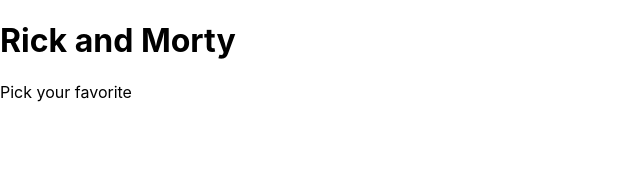
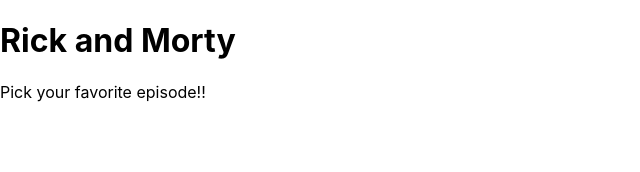
Before and after one commit to Kento75/TypeScriptWithModernReact, a React (Create React App) app in the folder redux-principles/: page / in a window 1280 px wide. Shown: the top 172 px of the page, without its empty margins (0-640 px from the left). Built offline with nearby package versions, Linux system fonts and the light colour scheme.

Commit message:
Add word

```diff
--- a/redux-principles/src/App.tsx
+++ b/redux-principles/src/App.tsx
@@ -7,7 +7,7 @@ function App(): JSX.Element {
     <Fragment>
       {console.log(store)}
       <h1>Rick and Morty</h1>
-      <p>Pick your favorite </p>
+      <p>Pick your favorite episode!!</p>
     </Fragment>
   );
 }
```
